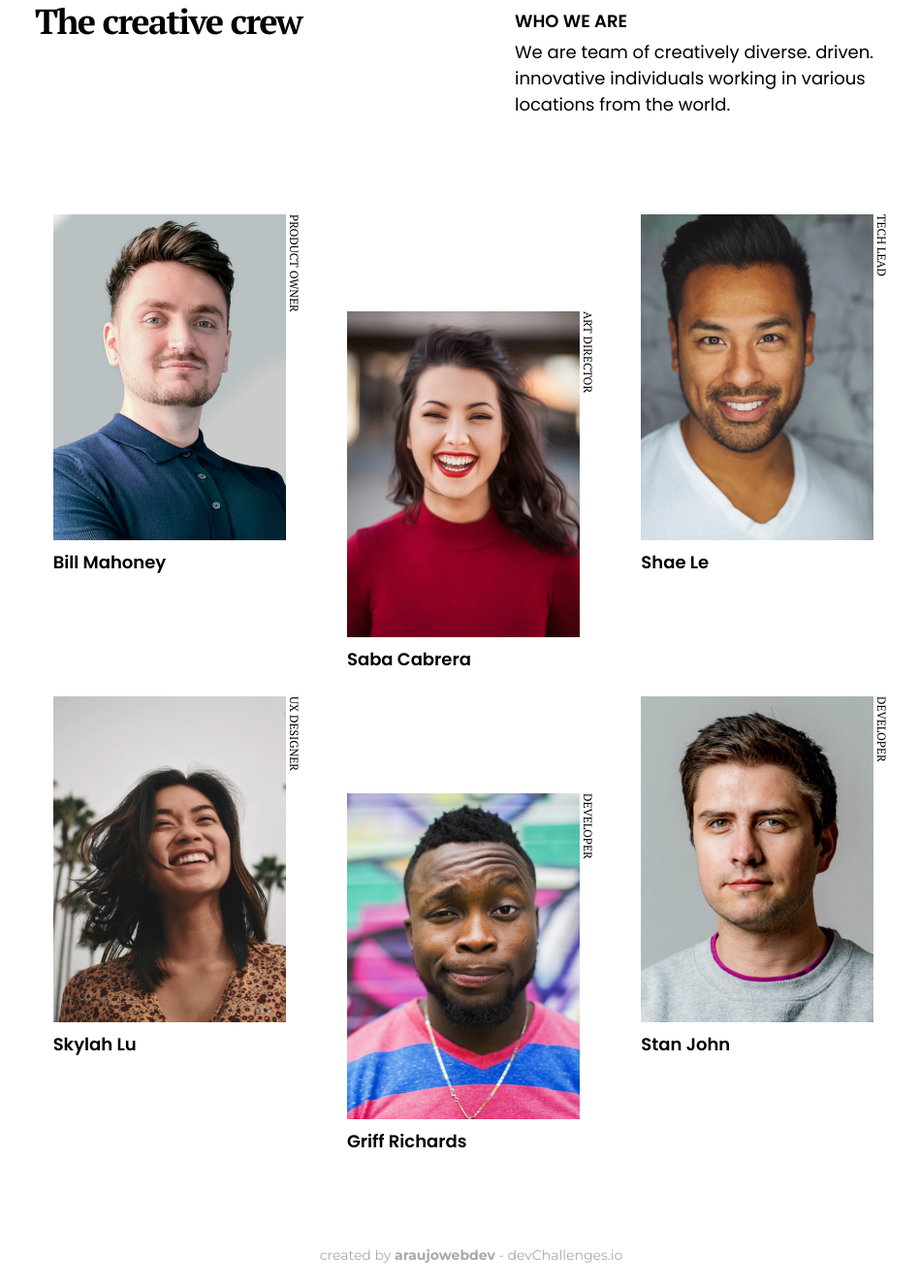
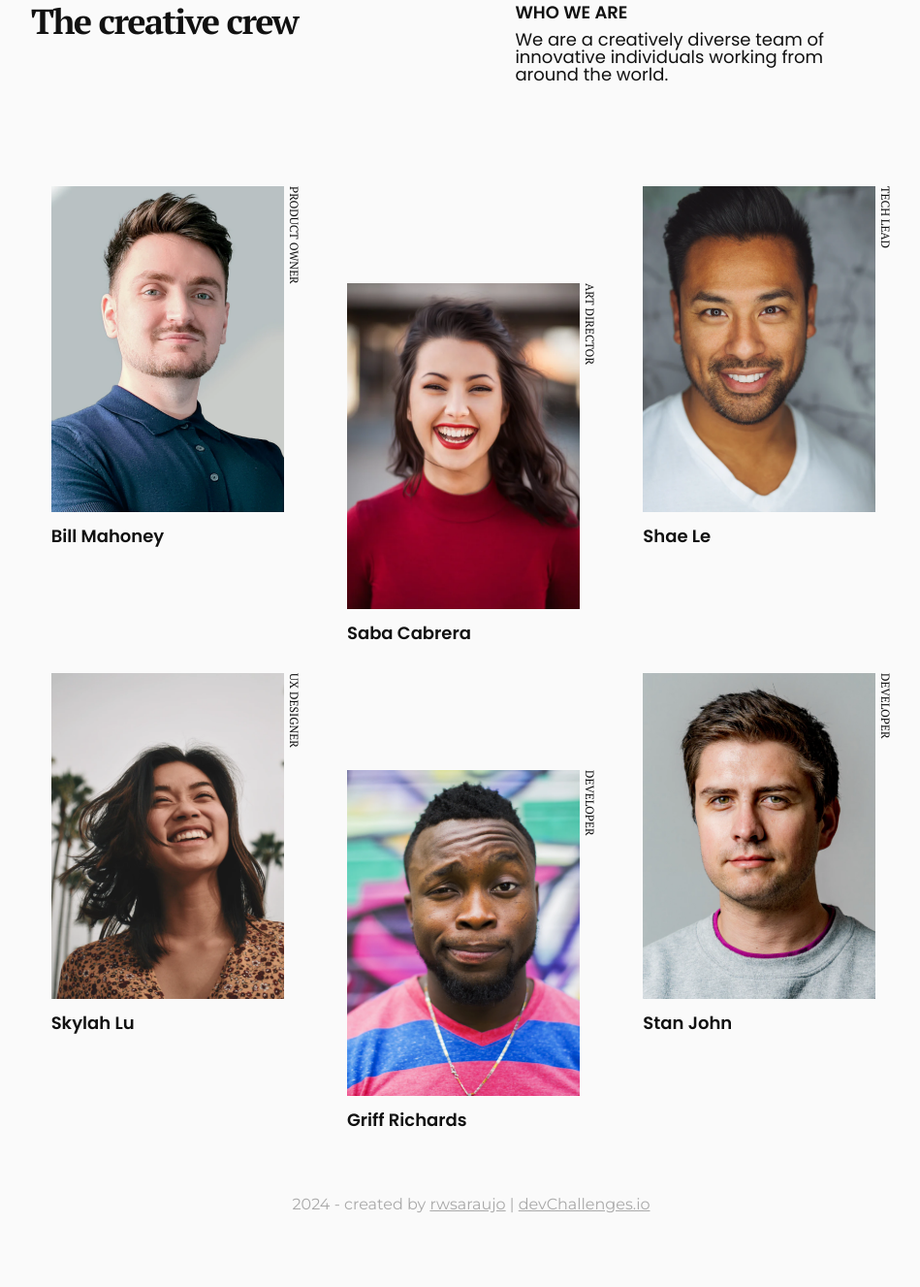
Before and after one commit to rwsaraujo/my-team-page, a website: page index.html in a window 1280 px wide. Shown: the part 96-1423 px from the top of the page at 97% size, without its empty margins (154-1103 px from the left). After the commit the page ends 1368 px from the top, so only its background shows below. Drawn offline with Linux system fonts and the light colour scheme.

Commit message:
refactor code

```diff
--- a/index.html
+++ b/index.html
@@ -1,95 +1,92 @@
 <!DOCTYPE html>
 <html lang="en">
+
 <head>
+  <!-- Meta Tags -->
+  <title>My Team Page</title>
   <meta charset="UTF-8" />
-    <meta http-equiv="X-UA-Compatible" content="IE=edge" />
   <meta name="viewport" content="width=device-width, initial-scale=1.0" />
-
-    <!-- Google Fonts -->
-    <link rel="preconnect" href="https://fonts.googleapis.com" />
-    <link rel="preconnect" href="https://fonts.gstatic.com" crossorigin />
+  <!-- Google Fonts | Montserrat, PT Serif & Poppins -->
+  <link rel="preconnect" href="https://fonts.googleapis.com">
+  <link rel="preconnect" href="https://fonts.gstatic.com" crossorigin>
   <link
-      href="https://fonts.googleapis.com/css2?family=Montserrat:wght@400;700&family=PT+Serif:wght@400;700&family=Poppins:wght@400;600&display=swap"
-      rel="stylesheet"
-    />
-
+    href="https://fonts.googleapis.com/css2?family=Montserrat:ital,wght@0,100..900;1,100..900&family=PT+Serif:ital,wght@0,400;0,700;1,400;1,700&family=Poppins:ital,wght@0,100;0,200;0,300;0,400;0,500;0,600;0,700;0,800;0,900;1,100;1,200;1,300;1,400;1,500;1,600;1,700;1,800;1,900&display=swap"
+    rel="stylesheet">
   <!-- CSS -->
   <link rel="stylesheet" href="./build/style/style.css" />
-
-    <!-- Page Title -->
-    <title>My Team Page</title>
 </head>
 
-  <body>
-    <header>
-      <h1>The creative crew</h1>
+<body class="bg-white txt-black flex column spacebetween">
+  <!-- Header -->
+  <header class="header container grid">
+    <h1 class="ptserif-700">The creative crew</h1>
     <div>
-        <h2>Who we are</h2>
-        <p>
-          We are team of creatively diverse. driven. innovative individuals
-          working in various locations from the world.
+      <h2 class="poppins-600 uppercase">Who we are</h2>
+      <p class="poppins-400">
+        We are a creatively diverse team of innovative individuals working from around the world.
       </p>
     </div>
   </header>
 
-    <main>
-      <div>
-        <div>
+  <!-- Main -->
+  <main class="main container grid">
+    <div class="main__card">
+      <div class="main__card__image flex">
         <img src="./src/imgs/photo1.png" alt="Bill Mahoney" />
-          <h4>Product Owner</h4>
+        <h4 class="ptserif-400 uppercase txt-vertical">Product Owner</h4>
       </div>
-        <h3>Bill Mahoney</h3>
+      <h3 class="poppins-600">Bill Mahoney</h3>
     </div>
 
-      <div>
-        <div>
+    <div class="main__card">
+      <div class="main__card__image flex">
         <img src="./src/imgs/photo2.png" alt="Saba Cabrera" />
-          <h4>Art director</h4>
+        <h4 class="ptserif-400 uppercase txt-vertical">Art director</h4>
       </div>
-        <h3>Saba Cabrera</h3>
+      <h3 class="poppins-600">Saba Cabrera</h3>
     </div>
 
-      <div>
-        <div>
+    <div class="main__card">
+      <div class="main__card__image flex">
         <img src="./src/imgs/photo3.png" alt="Shae Le" />
-          <h4>Tech Lead</h4>
+        <h4 class="ptserif-400 uppercase txt-vertical">Tech Lead</h4>
       </div>
-        <h3>Shae Le</h3>
+      <h3 class="poppins-600">Shae Le</h3>
     </div>
 
-      <div>
-        <div>
+    <div class="main__card">
+      <div class="main__card__image flex">
         <img src="./src/imgs/photo4.png" alt="Skylah Lu" />
-          <h4>UX Designer</h4>
+        <h4 class="ptserif-400 uppercase txt-vertical">UX Designer</h4>
       </div>
-        <h3>Skylah Lu</h3>
+      <h3 class="poppins-600">Skylah Lu</h3>
     </div>
 
-      <div>
-        <div>
+    <div class="main__card">
+      <div class="main__card__image flex">
         <img src="./src/imgs/photo5.png" alt="Griff Richards" />
-          <h4>Developer</h4>
+        <h4 class="ptserif-400 uppercase txt-vertical">Developer</h4>
       </div>
-        <h3>Griff Richards</h3>
+      <h3 class="poppins-600">Griff Richards</h3>
     </div>
 
-      <div>
-        <div>
+    <div class="main__card">
+      <div class="main__card__image flex">
         <img src="./src/imgs/photo6.png" alt="Stan John" />
-          <h4>Developer</h4>
+        <h4 class="ptserif-400 uppercase txt-vertical">Developer</h4>
       </div>
-        <h3>Stan John</h3>
+      <h3 class="poppins-600">Stan John</h3>
     </div>
   </main>
 
-    <footer>
-      <span
-        >created by
-        <a href="https://rwsaraujo.github.io/araujowebdev/" target="_blank"
-          >araujowebdev</a
-        >
-        - devChallenges.io</span
-      >
+  <!-- Footer -->
+  <footer class="footer container txt-gray montserrat-400 flex center">
+    <p>
+      2024 - created by
+      <a href="https://github.com/rwsaraujo" target="_blank" class="link">rwsaraujo</a> |
+      <a href="https://devchallenges.io/" target="_blank" class="link">devChallenges.io</a>
+    </p>
   </footer>
 </body>
+
 </html>
--- /dev/null
+++ b/src/style/_colors.scss
@@ -0,0 +1,26 @@
+// Text Colors
+.txt {
+  &-black {
+    color: #111;
+  }
+  &-gray {
+    color: #a9a9a9;
+  }
+}
+
+// Background Colors
+.bg {
+  &-white {
+    background: #fafafa;
+  }
+}
+
+// Link Colors
+.link {
+  color: #a9a9a9;
+  transition: 0.2s;
+
+  &:hover {
+    color: #111;
+  }
+}
--- a/src/style/_footer.scss
+++ b/src/style/_footer.scss
@@ -1,14 +1,12 @@
-footer {
-  font: 0.875rem "Montserrat", sans-serif;
-  text-align: center;
-  color: #a9a9a9;
+.footer {
+  height: 3.75rem; /* 60px */
 }
 
-a {
-  font-weight: 700;
-  text-decoration: none;
-
-  &:hover {
-    text-decoration: underline;
+@media screen and (max-width: 420px) {
+  .footer {
+    p,
+    a {
+      font-size: 0.75rem; /* 12px */
+    }
   }
 }
--- a/src/style/_global.scss
+++ b/src/style/_global.scss
@@ -1,16 +1,11 @@
 body {
-  max-width: 940px;
-  margin: 0 auto;
-  padding: 110px 20px 24px;
-  display: flex;
-  flex-direction: column;
-  justify-content: space-between;
-  gap: 100px;
+  min-height: 100vh;
+  gap: 2rem;
 }
 
-@media screen and (max-width: 768px) {
-  body {
-    padding: 70px 12px 24px;
-    gap: 60px;
-  }
+.container {
+  width: 100%;
+  max-width: 58.75rem; /* 940px */
+  margin: 0 auto;
+  padding: 1rem; /* 16px */
 }
--- a/src/style/_header.scss
+++ b/src/style/_header.scss
@@ -1,34 +1,39 @@
-header {
-  width: 100%;
-  display: grid;
+.header {
+  min-height: 15rem; /* 240px */
   grid-template-columns: 55% 45%;
-}
+  padding-top: 6.25rem; /* 100px */
 
   h1 {
-  font: 700 2.25rem/1rem "PT Serif", serif;
+    font-size: 2.25rem; /* 36px */
     letter-spacing: -0.045em;
   }
 
+  h2,
+  p {
+    font-size: 1.125rem; /* 18px */
+  }
+
   h2 {
-  font: 600 1.125rem/1rem "Poppins", sans-serif;
-  text-transform: uppercase;
-  margin-bottom: 10px;
+    margin-bottom: 0.625rem; /* 10px */
   }
 
   p {
-  max-width: 440px;
-  font: 1.125rem/1.6875rem "Poppins", sans-serif;
+    max-width: 21rem; /* 336px */
+  }
 }
 
+// Responsive
 @media screen and (max-width: 768px) {
-  header {
+  .header {
+    min-height: 10rem;
     grid-template-columns: 100%;
-    row-gap: 40px;
-  }
+    gap: 2.5rem; /* 40px */
+    padding-top: 10.63vw;
 
     p {
-    max-width: 100%;
-    font-size: 0.875rem;
-    line-height: 21px;
+      max-width: 27.5rem; /* 440px */
+      font-size: 0.875rem; /* 14px */
+      line-height: 1.5; /* 21px */
     }
   }
+}
--- a/src/style/_main.scss
+++ b/src/style/_main.scss
@@ -1,74 +1,57 @@
-main {
-  width: 100%;
-  display: grid;
+.main {
   grid-template-columns: 1fr 1fr 1fr;
   justify-items: center;
-  row-gap: 30px;
-  column-gap: 10px;
+  row-gap: 2rem; /* 32px */
+  column-gap: 0.5rem; /* 8px */
 
-  div {
-    max-width: 264px;
+  &__card {
+    width: 100%;
+    max-width: 16rem; /* 256px */
 
-    div {
-      margin-bottom: 15px;
+    &__image {
+      margin-bottom: 1rem; /* 16px */
+      gap: 0.25rem; /* 4px */
+
+      img {
+        width: calc(100% - 1rem); /* 100% - 16px */
+      }
+
+      h4 {
+        font-size: 0.75rem; /* 12px */
+      }
     }
-  }
 
-  div:nth-child(3n + 2) {
-    padding-top: 100px;
+    &:nth-child(3n + 2) {
+      padding-top: 6.25rem; /* 100px */
+    }
+
+    h3 {
+      font-size: 1.125rem; /* 18px */
+    }
   }
 }
 
-// cards
-main div div {
-  display: flex;
-  justify-content: space-between;
-}
+// Responsive
+@media screen and (max-width: 768px) {
+  .main {
+    grid-template-columns: 1fr 1fr;
 
-h4 {
-  font: 0.75rem/1rem "PT Serif", serif;
-  text-transform: uppercase;
-  writing-mode: vertical-rl;
-}
+    &__card {
+      &:nth-child(2n + 2) {
+        padding-top: 6.25rem; /* 100px */
+      }
 
-h3 {
-  font: 600 1.125rem/1rem "Poppins", sans-serif;
-}
+      &:nth-child(5) {
+        padding-top: unset;
+      }
 
-img {
-  width: 240px;
-}
+      h4 {
+        font-size: 0.625rem; /* 10px */
+      }
+    }
 
-@media screen and (max-width: 768px) {
-  main {
-    grid-template-columns: 1fr 1fr;
-    column-gap: 10px;
-  }
-
-  // cards
-  main div {
-    width: calc(100% - 5px);
-    margin: 0 auto;
-  }
-
-  main div:nth-child(2n + 2) {
-    padding-top: 100px;
-  }
-
-  main div:nth-child(5) {
-    padding-top: unset;
-  }
-
-  main div div,
-  img {
-    max-width: 100%;
-  }
-
-  h3 {
-    font-size: 0.875rem;
-  }
-
-  h4 {
-    font-size: 0.625rem;
+    h3 {
+      font-size: 0.875rem; /* 14px */
+    }
   }
 }
--- a/src/style/_reset.scss
+++ b/src/style/_reset.scss
@@ -1,21 +1,8 @@
-html,
-body,
-div,
-span,
-h1,
-h2,
-h3,
-h4,
-p,
-a,
-img,
-footer {
+* {
   margin: 0;
   padding: 0;
-  border: 0;
-  font-size: 100%;
-  font-weight: normal;
-  line-height: 1rem;
   box-sizing: border-box;
-  color: inherit;
+  font-size: 1rem; /* 16px */
+  font-weight: 400; /* normal */
+  line-height: 1;
 }
--- /dev/null
+++ b/src/style/_typography.scss
@@ -0,0 +1,25 @@
+.poppins-400 {
+  font-family: "Poppins", sans-serif;
+  font-weight: 400;
+}
+
+.poppins-600 {
+  font-family: "Poppins", sans-serif;
+  font-weight: 600;
+}
+
+.ptserif-400 {
+  font-family: "PT Serif", serif;
+  font-weight: 400;
+}
+
+.ptserif-700 {
+  font-family: "PT Serif", serif;
+  font-weight: 700;
+}
+
+.montserrat-400 {
+  font-family: "Montserrat", sans-serif;
+  font-optical-sizing: auto;
+  font-weight: 400;
+}
--- /dev/null
+++ b/src/style/_useful.scss
@@ -0,0 +1,28 @@
+.grid {
+  display: grid;
+}
+
+.flex {
+  display: flex;
+}
+
+.column {
+  flex-direction: column;
+}
+
+.spacebetween {
+  justify-content: space-between;
+}
+
+.center {
+  justify-content: center;
+  align-items: center;
+}
+
+.uppercase {
+  text-transform: uppercase;
+}
+
+.txt-vertical {
+  writing-mode: vertical-rl;
+}
--- a/src/style/style.scss
+++ b/src/style/style.scss
@@ -1,5 +1,8 @@
 @forward "reset";
+@forward "colors";
+@forward "typography";
 @forward "global";
+@forward "useful";
 @forward "header";
 @forward "main";
 @forward "footer";
```
Also changed, not shown: package.json (+5 -5 lines), build/style/style.css, src/imgs/page-view-my-team.jpg (deleted), 3 other files. Lines whose indentation alone changed are shown as unchanged.
